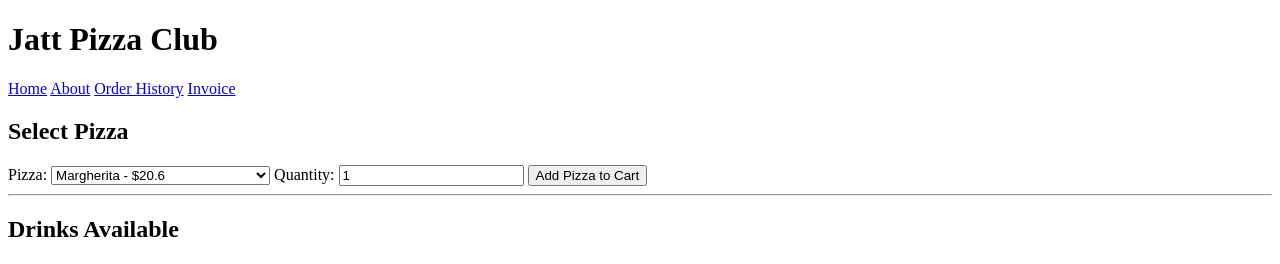
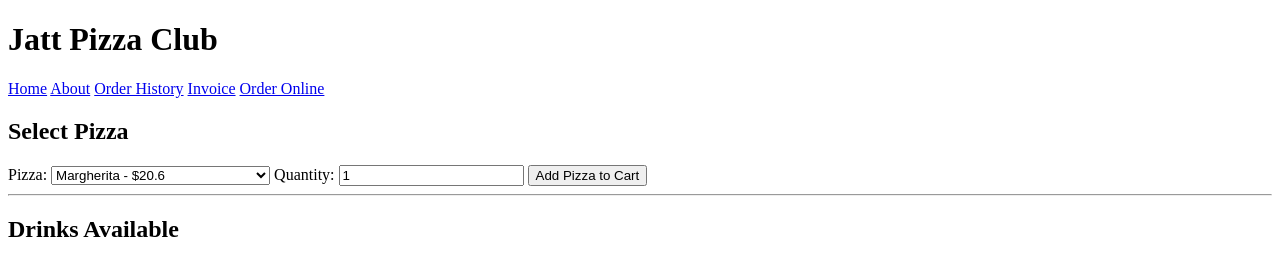
Before and after one commit to Ranjotvirk/Jatt-pizza-club-website, a Flask app: page / in a window 1280 px wide. Shown: the top 264 px of the page. Run offline with Flask 3, Linux system fonts and the light colour scheme.

Commit message:
done base.html added order online link in header

```diff
--- a/templates/base.html
+++ b/templates/base.html
@@ -14,6 +14,7 @@
                 <a href="{{ url_for('about') }}">About</a>
                 <a href="{{ url_for('order_history') }}">Order History</a>
                 <a href="{{ url_for('checkout') }}">Invoice</a>
+                <a href="{{ url_for('order') }}">Order Online</a>
             </nav>
         </header>
         <main>
```
